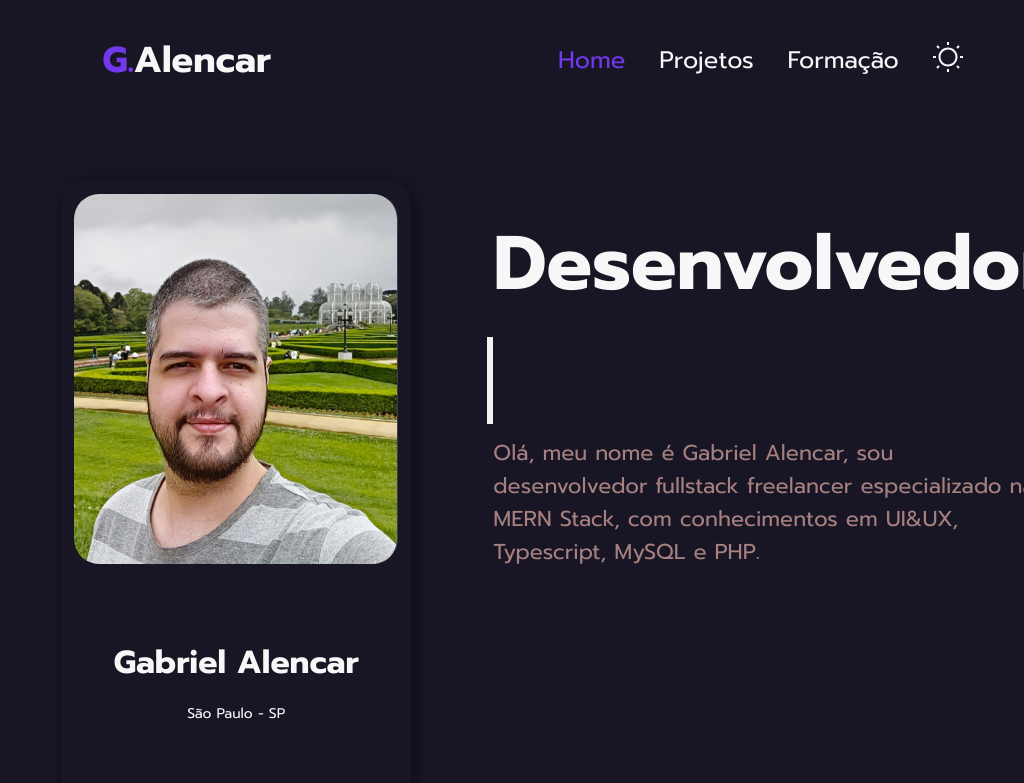
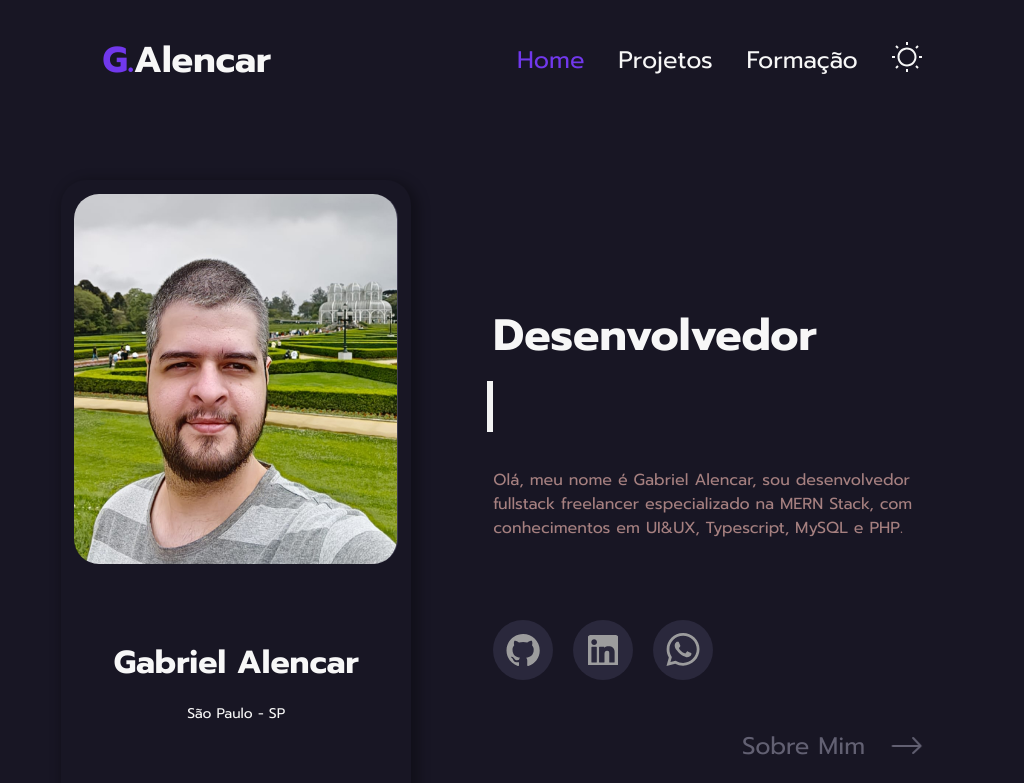
Before and after one commit to gabrielalencardearaujo/portfolio_galencar, a React (Vite) app: page / in a window 1024 px wide. Shown: the top 783 px of the page. Built offline with nearby package versions, Linux system fonts and the light colour scheme.

Commit message:
responsivo secao introducao

```diff
--- a/src/components/Header/Header.module.css
+++ b/src/components/Header/Header.module.css
@@ -8,7 +8,7 @@ header{
 }
 
 .navLinks {
-  margin-right: 6vw;
+  margin-right: 10vw;
   font-size: 1.5rem;
 }
 
--- a/src/pages/Home/About/About.module.css
+++ b/src/pages/Home/About/About.module.css
@@ -2,10 +2,11 @@
   display: grid;
   grid-template-columns: minmax(400px, auto) 2fr;
   width: 88vw;
-  height: 74vh;
+  min-height: 74vh;
   margin: 0 auto;
   margin: 3.75rem auto;
   gap: 40px;
+  /* background-color: red; */
 }
 
 @media only screen and (max-width: 1024px) {
--- a/src/pages/Home/About/Introduction.module.css
+++ b/src/pages/Home/About/Introduction.module.css
@@ -70,6 +70,10 @@ h2 {
   animation: cursor .8s infinite ease-in-out, typing 15s steps(10) 1;
 }
 
+.btnAboutMe p  {
+  font-size: 1.5rem;
+}
+
 @keyframes typing {
   10%, 15%, 30%, 35%, 50%, 55%, 70%, 75%, 90%, 95%, 100% {
     width: 0;
@@ -108,3 +112,42 @@ h2 {
     content: "FullStack";
   }
 }
+
+/* Media Queries */
+
+@media (min-width: 769px) and (max-width: 1200px) {
+  .container {
+    gap: 5%;
+  }
+  .title {
+    font-size: 2.75rem;
+    margin-bottom: 2rem;
+  }
+
+  .content {
+    font-size: 1rem;
+  }
+
+  .title span::after {
+    margin-top: 12px;
+    margin-left: 4px;
+  }
+
+  .mediasContainer {
+    margin-top: 3rem;
+    flex-direction: column;
+  }
+
+  .mediasContainer .socialMedias {
+    align-self: start;
+  }
+
+  .btnAboutMe  {
+    align-self: end;
+    margin-top: 3rem;
+    display: flex;
+    align-items: center;
+    justify-content: center;
+    text-align: center;
+  }
+}
--- a/src/pages/Home/About/Introduction.tsx
+++ b/src/pages/Home/About/Introduction.tsx
@@ -8,7 +8,7 @@ import { introductionProps } from "./type";
 
 function Introduction({ ...props }: introductionProps) {
   return (
-    <div className={`${styles.container} animeEntryRight`}>
+    <section className={`${styles.container} animeEntryRight`}>
       <div>
         <h1 className={styles.title}>
           Desenvolvedor <span></span>
@@ -44,14 +44,14 @@ function Introduction({ ...props }: introductionProps) {
           </IconSocialMedia>
         </div>
 
-        <span className={`aboutMeLink linkInternal`} {...props}>
-          Sobre Mim
+        <span className={`${styles.btnAboutMe} aboutMeLink linkInternal`} {...props}>
+          <p>Sobre Mim</p>
           <span className="animeLoop">
             <Seta />
           </span>
         </span>
       </div>
-    </div>
+    </section>
   );
 }
 
```
Also changed, not shown: src/pages/Home/Home.module.css (deleted), 1 other file (tests, documents, lock files or other folders).
